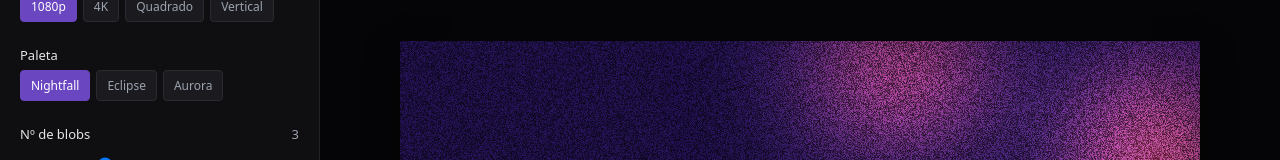
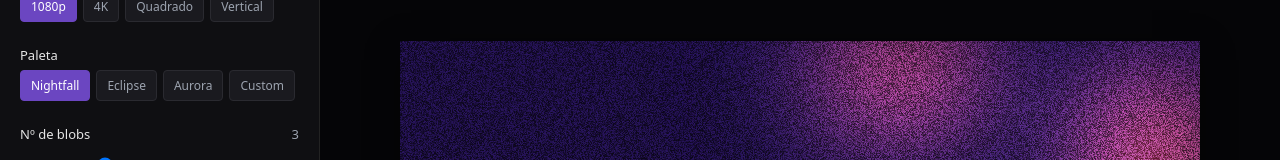
Before and after one commit to drudif/convert_ID, a React (Vite) app: page / in a window 1280 px wide. Shown: the part 134-294 px from the top of the page. Built offline with nearby package versions, Linux system fonts and the light colour scheme.

Commit message:
feat(ui): wire custom palette with 5 color pickers

```diff
--- a/src/App.tsx
+++ b/src/App.tsx
@@ -1,7 +1,7 @@
 import { useMemo, useState } from 'react';
 import { Controls } from './components/Controls';
 import { Preview } from './components/Preview';
-import { PALETTES } from './data/palettes';
+import { PALETTES, buildCustomPalette } from './data/palettes';
 import { generateComposition } from './renderer/composition';
 import { exportPNG } from './renderer/export';
 import type { RenderParams } from './types';
@@ -10,6 +10,9 @@ export default function App() {
   const [width, setWidth] = useState(1920);
   const [height, setHeight] = useState(1080);
   const [paletteId, setPaletteId] = useState('nightfall');
+  const [customColors, setCustomColors] = useState<
+    [string, string, string, string, string]
+  >(['#1a0d3d', '#ff7a4d', '#ec4899', '#6b46c1', '#000000']);
   const [blobCount, setBlobCount] = useState(3);
   const [irregularity, setIrregularity] = useState(0);
   const [grain, setGrain] = useState(0.6);
@@ -18,10 +21,10 @@ export default function App() {
   const [seed, setSeed] = useState(1);
   const [exportError, setExportError] = useState<string | null>(null);
 
-  const palette = useMemo(
-    () => PALETTES.find((p) => p.id === paletteId) ?? PALETTES[0],
-    [paletteId],
-  );
+  const palette = useMemo(() => {
+    if (paletteId === 'custom') return buildCustomPalette(customColors);
+    return PALETTES.find((p) => p.id === paletteId) ?? PALETTES[0];
+  }, [paletteId, customColors]);
 
   const composition = useMemo(
     () => generateComposition(seed, blobCount, palette, irregularity),
@@ -37,6 +40,14 @@ export default function App() {
     blur,
     hardness,
     irregularity,
+  };
+
+  const handleCustomColorChange = (idx: number, color: string) => {
+    setCustomColors((prev) => {
+      const next = [...prev] as [string, string, string, string, string];
+      next[idx] = color;
+      return next;
+    });
   };
 
   const handleRandomize = () => {
@@ -57,6 +68,7 @@ export default function App() {
         width={width}
         height={height}
         paletteId={paletteId}
+        customColors={customColors}
         blobCount={blobCount}
         irregularity={irregularity}
         grain={grain}
@@ -65,6 +77,7 @@ export default function App() {
         onWidthChange={setWidth}
         onHeightChange={setHeight}
         onPaletteChange={setPaletteId}
+        onCustomColorChange={handleCustomColorChange}
         onBlobCountChange={setBlobCount}
         onIrregularityChange={setIrregularity}
         onGrainChange={setGrain}
--- a/src/components/Controls.tsx
+++ b/src/components/Controls.tsx
@@ -14,6 +14,7 @@ type Props = {
   width: number;
   height: number;
   paletteId: string;
+  customColors: [string, string, string, string, string];
   blobCount: number;
   irregularity: number;
   grain: number;
@@ -22,6 +23,7 @@ type Props = {
   onWidthChange: (w: number) => void;
   onHeightChange: (h: number) => void;
   onPaletteChange: (id: string) => void;
+  onCustomColorChange: (idx: number, color: string) => void;
   onBlobCountChange: (n: number) => void;
   onIrregularityChange: (i: number) => void;
   onGrainChange: (g: number) => void;
@@ -30,6 +32,8 @@ type Props = {
   onRandomize: () => void;
   onDownload: () => void;
 };
+
+const CUSTOM_SLOT_LABELS = ['Fundo', 'Centro', 'Anel 1', 'Anel 2', 'Borda'];
 
 function clampDim(n: number): number {
   if (!Number.isFinite(n) || n < 1) return 1;
@@ -97,7 +101,39 @@ export function Controls(props: Props) {
               {p.name}
             </button>
           ))}
+          <button
+            key="custom"
+            onClick={() => props.onPaletteChange('custom')}
+            style={chipStyle(props.paletteId === 'custom')}
+          >
+            Custom
+          </button>
         </div>
+        {props.paletteId === 'custom' && (
+          <div style={{ display: 'flex', flexDirection: 'column', gap: 8, marginTop: 12 }}>
+            {CUSTOM_SLOT_LABELS.map((label, idx) => (
+              <div key={label} style={{ display: 'flex', alignItems: 'center', gap: 8 }}>
+                <label style={{ ...labelStyle, marginBottom: 0, flex: 1 }}>{label}</label>
+                <span style={{ color: '#9ca3af', fontFamily: 'monospace', fontSize: 11 }}>
+                  {props.customColors[idx]}
+                </span>
+                <input
+                  type="color"
+                  value={props.customColors[idx]}
+                  onChange={(e) => props.onCustomColorChange(idx, e.target.value)}
+                  style={{
+                    width: 36,
+                    height: 24,
+                    border: '1px solid #2a2a30',
+                    background: 'transparent',
+                    cursor: 'pointer',
+                    padding: 0,
+                  }}
+                />
+              </div>
+            ))}
+          </div>
+        )}
       </section>
 
       <Slider
```
